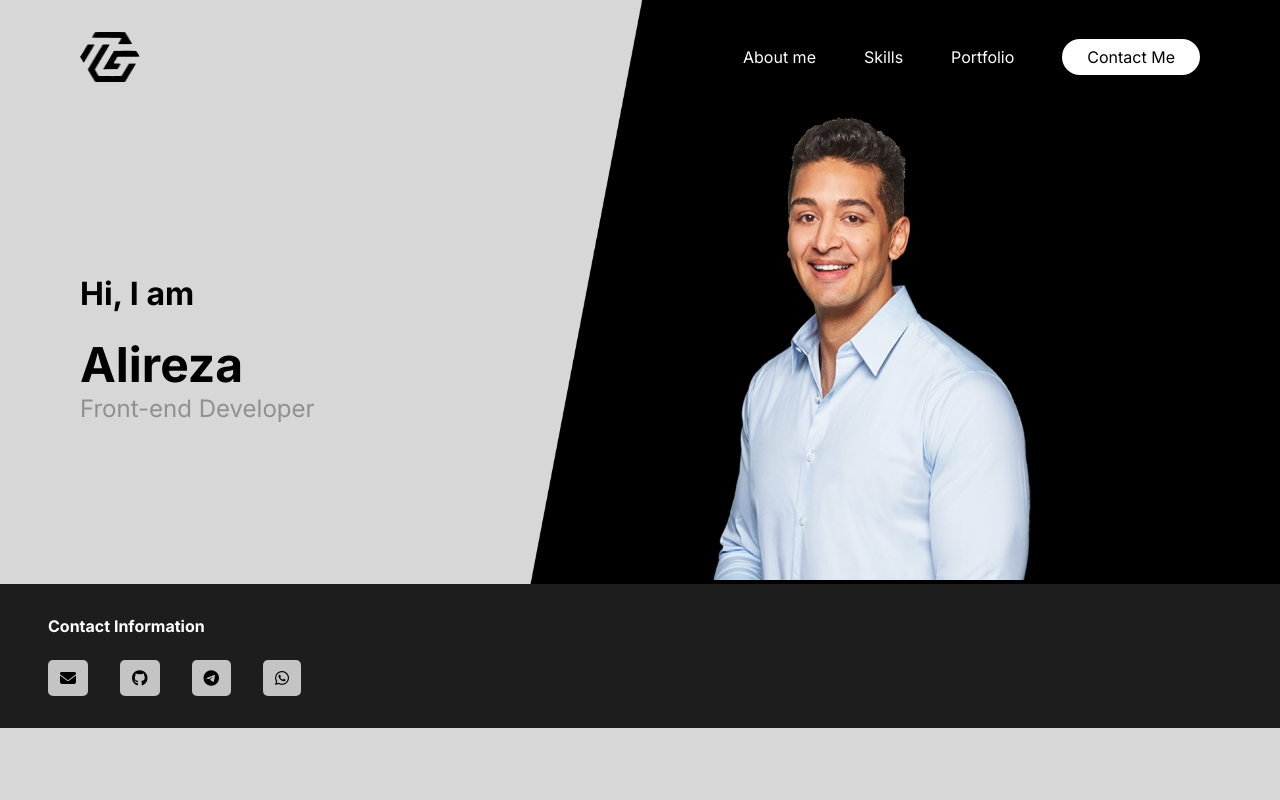
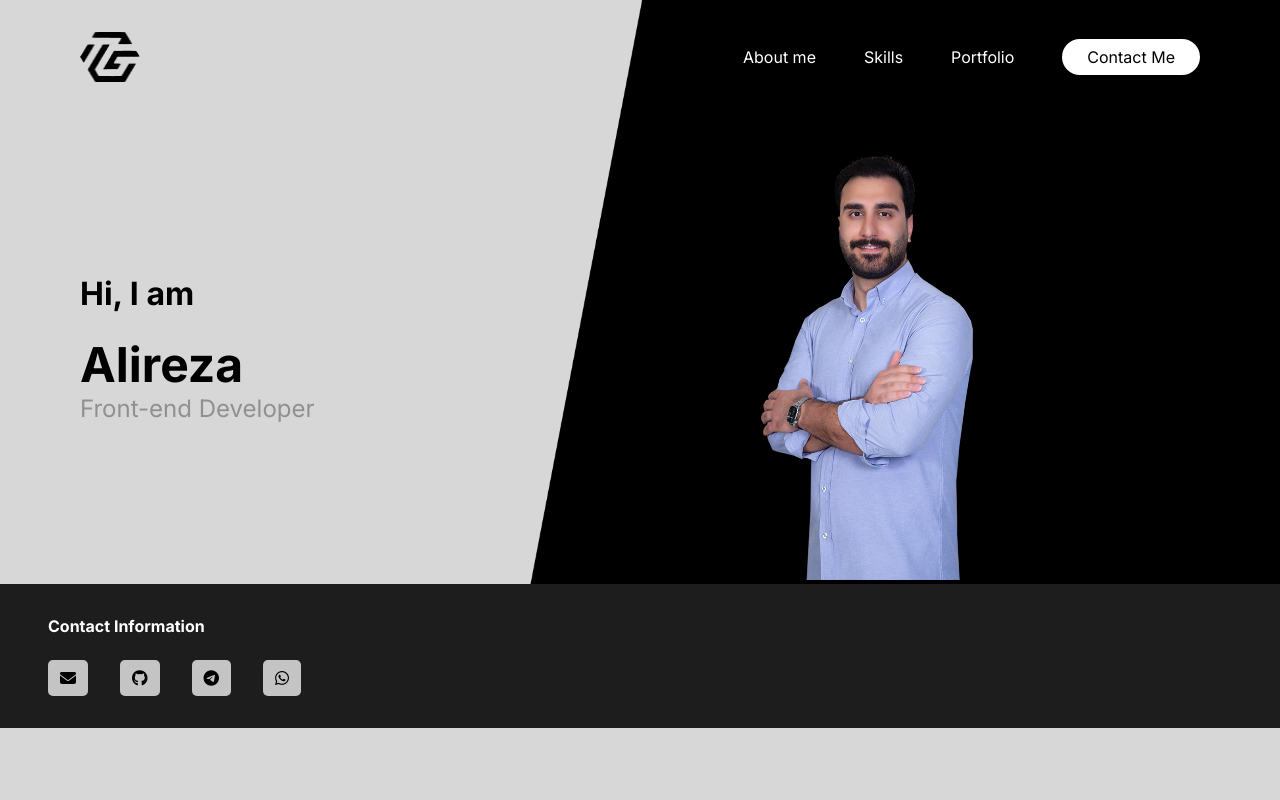
Before and after one commit to alireza-shabanpisheh/my-project, a Nuxt app: page / in a window 1280 px wide. Shown: the top 800 px of the page. Built offline with nearby package versions, Linux system fonts and the light colour scheme; no server answers.

Commit message:
change person pic

```diff
--- a/components/Main.vue
+++ b/components/Main.vue
@@ -111,7 +111,7 @@ const goToSite = (site: string) => {
           </div>
 
           <div class="person-img">
-            <img src="../assets/images/person.png" alt="person" />
+            <img src="../assets/images/person1.png" alt="person" />
           </div>
         </div>
       </section>
```
Also changed, not shown: assets/images/person1.png (added).
